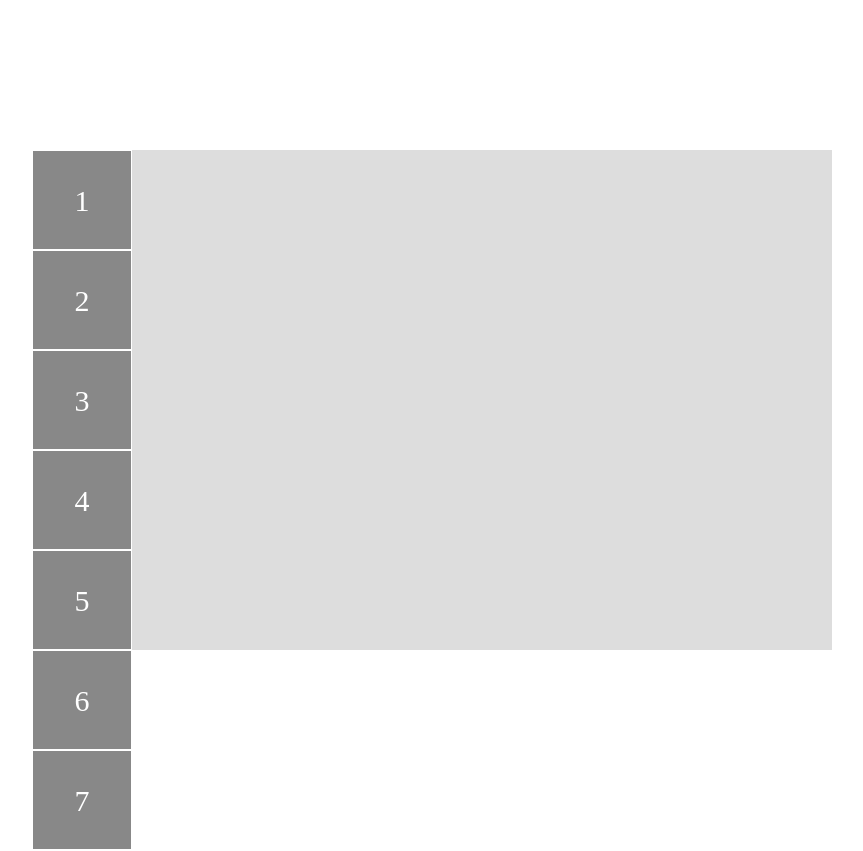
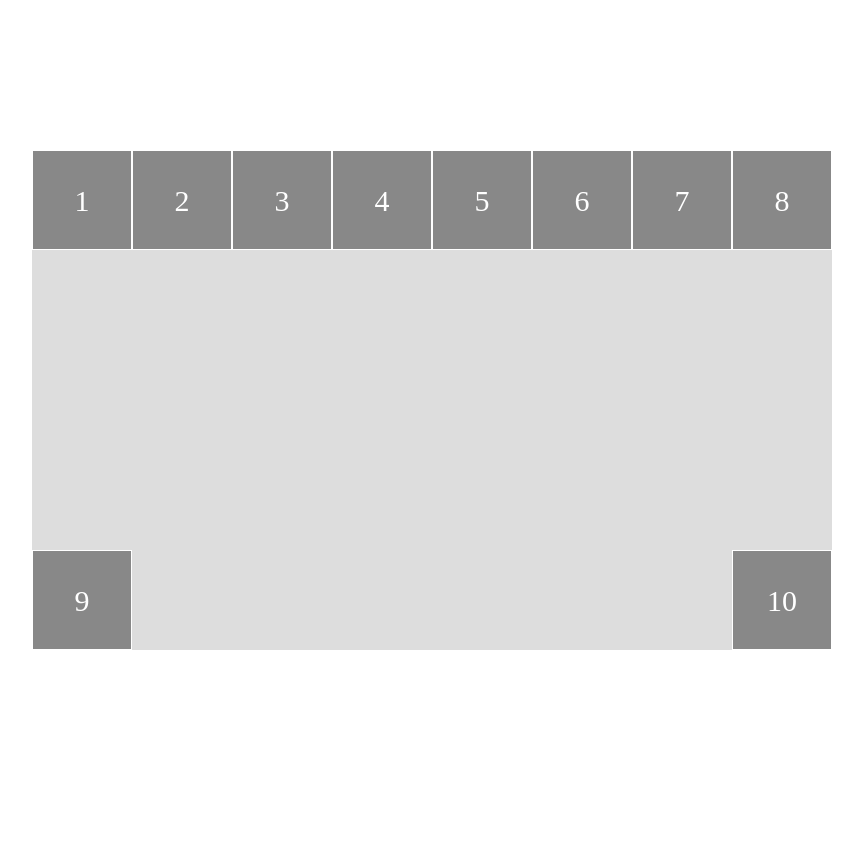
Before and after one commit to RyanClayKao/hahow_practice_web_rwd, a plain HTML site: page 07-Flexbox/7-0.html in a window 1280 px wide. Shown: the whole page, without its empty margins (208-1071 px from the left). After the commit the page ends 800 px from the top, so only its background shows below. Drawn offline with Linux system fonts and the light colour scheme.

Commit message:
大略了解及使用 flex用法

```diff
--- a/07-Flexbox/7-0.html
+++ b/07-Flexbox/7-0.html
@@ -21,6 +21,11 @@
 		width: 800px;
 		height: 500px;
 		background-color: #ddd;
+
+		display: flex;
+		justify-content: space-between;
+		flex-wrap: wrap;
+		align-content: space-between;
 	}
 	.app > .box{
 		width: 100px;
@@ -44,6 +49,9 @@
 		<div class="box">5</div>
 		<div class="box">6</div>
 		<div class="box">7</div>
+		<div class="box">8</div>
+		<div class="box">9</div>
+		<div class="box">10</div>
 	</div>
 
 
```
